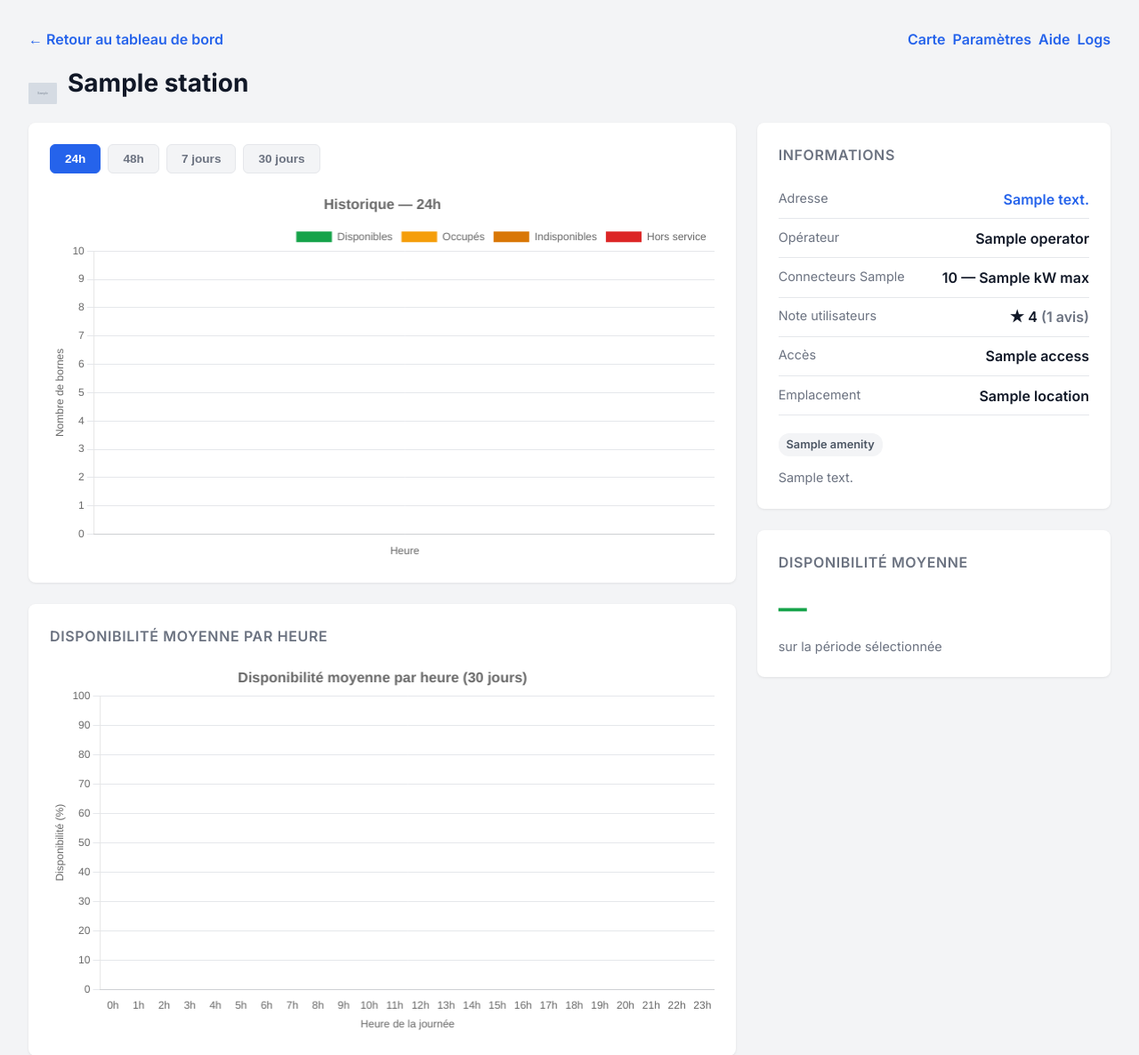
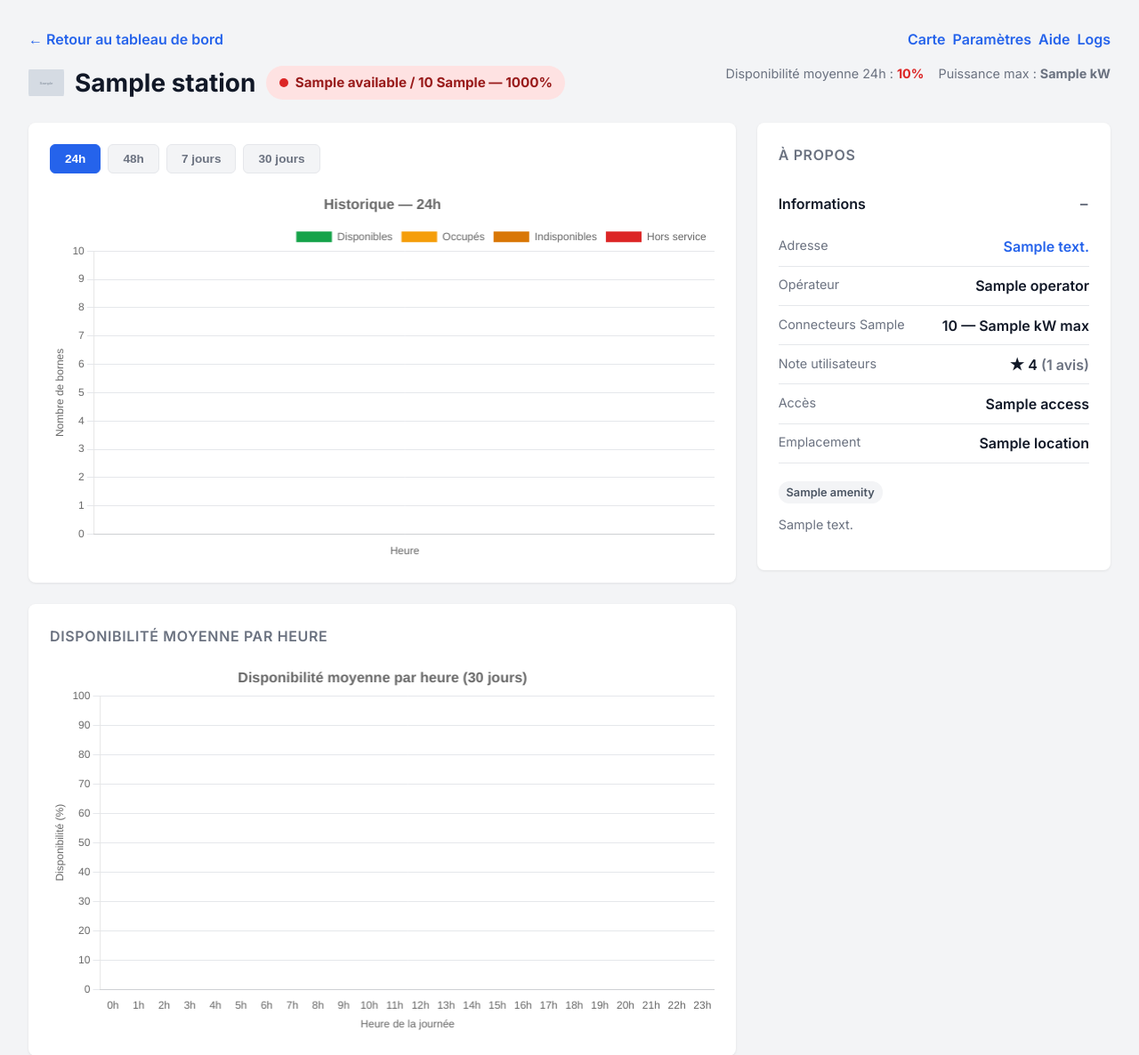
Before and after one commit to gregcab/ev-charging-monitor, a Flask app: template ev_monitor/templates/station.html in a window 1280 px wide. Shown: the top 1186 px of the page at 89% size. Run offline with Flask 3, Linux system fonts and the light colour scheme; the template is opened without the code that fills it: most values are stand-ins (such as "Sample title", 1, 10 or a date in 2020); grey boxes marked "Sample" are stand-in pictures; data that the repository does not hold is empty.

Commit message:
Refonte de la présentation : priorité à la disponibilité
- Fiche station : état actuel + détail des bornes remontés en haut.
- Métadonnées regroupées dans une carte 'À propos' avec accordéons repliés.
- Dispo moyenne 24h intégrée au header ; suppression de la carte dédiée.
- Suppression de la duplication de la note globale et de la cover image décorative.
- Tableau de bord : passage à 6 colonnes, timestamps fusionnés.
- Mini-charts réduits et bordure gauche colorée selon l'état.
- Filtres déplacés dans un modal ouvert par un bouton du header.
- Bandeau d'état remplacé par un bouton compact dans le header.
- Emojis remplacés par du texte sobre.
- Tests adaptés.

```diff
--- a/ev_monitor/templates/station.html
+++ b/ev_monitor/templates/station.html
@@ -1,58 +1,65 @@
-<!doctype html>
-<html lang="fr">
-<head>
-  <meta charset="utf-8">
-  <meta name="viewport" content="width=device-width, initial-scale=1">
-  <title>{{ station.name }} — {{ app_name }}</title>
-  <link rel="preconnect" href="https://fonts.googleapis.com">
-  <link rel="preconnect" href="https://fonts.gstatic.com" crossorigin>
-  <link href="https://fonts.googleapis.com/css2?family=Inter:wght@400;500;600;700&display=swap" rel="stylesheet">
+{% extends "base.html" %}
+
+{% block title %}{{ station.name }} — {{ app_name }}{% endblock %}
+
+{% block extra_head %}
 <script src="https://cdn.jsdelivr.net/npm/chart.js"></script>
 <style>
-    :root {
-      --bg: #f3f4f6;
-      --surface: #ffffff;
-      --text: #111827;
-      --text-secondary: #6b7280;
-      --border: #e5e7eb;
-      --accent: #2563eb;
-      --green: #16a34a;
-      --orange: #f59e0b;
-      --red: #dc2626;
-      --shadow: 0 1px 3px rgba(0,0,0,0.08);
-      --radius: 8px;
-    }
-
-    * { box-sizing: border-box; }
-    body {
-      font-family: 'Inter', system-ui, sans-serif;
-      margin: 0;
-      padding: 2rem;
-      background: var(--bg);
-      color: var(--text);
-      line-height: 1.5;
-    }
-
-    .container { max-width: 1400px; margin: 0 auto; }
-
-    .back-link {
-      display: inline-flex;
-      align-items: center;
-      gap: 0.35rem;
-      color: var(--accent);
-      text-decoration: none;
-      font-weight: 600;
+  .page-header {
+    display: flex;
+    justify-content: space-between;
+    align-items: flex-start;
+    gap: 1rem;
+    flex-wrap: wrap;
     margin-bottom: 1rem;
   }
 
-    .back-link:hover { text-decoration: underline; }
+  .station-title {
+    display: flex;
+    align-items: center;
+    gap: 0.75rem;
+    flex-wrap: wrap;
+  }
+  .station-title img {
+    height: 40px;
+    width: 40px;
+    object-fit: contain;
+    border-radius: 8px;
+  }
+  .station-title h1 { margin: 0; font-size: 1.75rem; }
 
-    h1 { font-size: 1.75rem; font-weight: 700; margin: 0 0 1.5rem; }
+  .status-pill {
+    display: inline-flex;
+    align-items: center;
+    gap: 0.5rem;
+    padding: 0.5rem 0.9rem;
+    border-radius: 20px;
+    font-weight: 700;
+    font-size: 0.95rem;
+  }
+  .status-pill-green { background: #dcfce7; color: #166534; }
+  .status-pill-orange { background: #fef3c7; color: #92400e; }
+  .status-pill-red { background: #fee2e2; color: #991b1b; }
+  .status-dot-pill {
+    width: 10px;
+    height: 10px;
+    border-radius: 50%;
+  }
+
+  .header-meta {
+    display: flex;
+    align-items: center;
+    gap: 1rem;
+    flex-wrap: wrap;
+    font-size: 0.9rem;
+    color: var(--text-secondary);
+  }
 
   .grid {
     display: grid;
     grid-template-columns: 2fr 1fr;
     gap: 1.5rem;
+    margin-top: 1.5rem;
   }
 
   .card {
@@ -62,7 +69,6 @@
     padding: 1.5rem;
     margin-bottom: 1.5rem;
   }
-
   .card h2 {
     font-size: 1rem;
     font-weight: 600;
@@ -71,6 +77,11 @@
     text-transform: uppercase;
     letter-spacing: 0.04em;
   }
+  .card-dynamic {
+    border-left: 4px solid var(--green);
+  }
+  .card-dynamic-orange { border-left-color: var(--orange); }
+  .card-dynamic-red { border-left-color: var(--red); }
 
   .range-buttons { margin-bottom: 1rem; display: flex; gap: 0.5rem; flex-wrap: wrap; }
   .range-buttons button {
@@ -98,25 +109,6 @@
     text-decoration: none;
   }
   .maps-link:hover { text-decoration: underline; }
-
-    .availability-value {
-      font-size: 2rem;
-      font-weight: 700;
-      color: var(--green);
-    }
-
-    .station-header {
-      display: flex;
-      align-items: center;
-      gap: 0.75rem;
-      flex-wrap: wrap;
-    }
-    .station-header img {
-      height: 32px;
-      width: 32px;
-      object-fit: contain;
-      border-radius: 6px;
-    }
 
   .badge-list {
     display: flex;
@@ -160,14 +152,6 @@
     white-space: pre-line;
   }
 
-    .cover-image {
-      width: 100%;
-      height: 180px;
-      object-fit: cover;
-      border-radius: var(--radius);
-      margin-bottom: 1rem;
-    }
-
   .sub-score {
     display: flex;
     justify-content: space-between;
@@ -207,6 +191,7 @@
     padding: 1rem;
     margin-bottom: 1rem;
   }
+  .station-block:last-child { margin-bottom: 0; }
   .station-block h3 {
     font-size: 0.95rem;
     margin: 0 0 0.75rem;
@@ -242,18 +227,28 @@
     padding: 0.15rem 0.4rem;
   }
 
-    .schedule-list {
-      font-size: 0.9rem;
+  details.about-section {
+    border-bottom: 1px solid var(--border);
+  }
+  details.about-section:last-child { border-bottom: none; }
+  details.about-section > summary {
+    padding: 0.85rem 0;
+    font-weight: 600;
+    cursor: pointer;
+    list-style: none;
+    display: flex;
+    justify-content: space-between;
+    align-items: center;
+  }
+  details.about-section > summary::-webkit-details-marker { display: none; }
+  details.about-section > summary::after {
+    content: "+";
+    font-size: 1.1rem;
     color: var(--text-secondary);
-      margin: 0;
-      padding-left: 1.2rem;
   }
-
-    @media (prefers-color-scheme: dark) {
-      .info-badge, .amenity-tag { background: #334155; color: #94a3b8; }
-      .pass-badge { background: #1e3a8a; color: #bfdbfe; }
-      .pass-badge.highlighted { background: #172554; color: #bfdbfe; }
-      .monitored-connector { background: #14532d; }
+  details.about-section[open] > summary::after { content: "−"; }
+  details.about-section > div {
+    padding-bottom: 1rem;
   }
 
   table { width: 100%; border-collapse: collapse; margin-top: 0.5rem; }
@@ -278,45 +273,109 @@
     .grid { grid-template-columns: 1fr; }
   }
 
-    @media (max-width: 600px) {
-      body { padding: 1rem; }
-    }
-
   @media (prefers-color-scheme: dark) {
-      :root {
-        --bg: #0f172a;
-        --surface: #1e293b;
-        --text: #f8fafc;
-        --text-secondary: #94a3b8;
-        --border: #334155;
-      }
+    .info-badge, .amenity-tag { background: #334155; color: #94a3b8; }
+    .pass-badge { background: #1e3a8a; color: #bfdbfe; }
+    .pass-badge.highlighted { background: #172554; color: #bfdbfe; }
+    .monitored-connector { background: #14532d; }
+    details.about-section > summary::after { color: #94a3b8; }
     th { background: #111827; color: #f9fafb; }
     tbody tr:hover { background: #334155; }
     .range-buttons button { background: #334155; border-color: #475569; }
     .range-buttons button:hover:not(.active) { background: #475569; }
+    .status-pill-green { background: #14532d; color: #bbf7d0; }
+    .status-pill-orange { background: #713f12; color: #fde68a; }
+    .status-pill-red { background: #7f1d1d; color: #fecaca; }
   }
 </style>
-</head>
-<body>
-  <div class="container">
-    <div style="display: flex; justify-content: space-between; align-items: center; gap: 1rem; flex-wrap: wrap; margin-bottom: 1rem;">
-      <a class="back-link" href="/" style="margin-bottom: 0;">← Retour au tableau de bord</a>
-      <div style="display: flex; gap: 0.5rem; flex-wrap: wrap;">
-        <a class="back-link" href="/carte" style="margin-bottom: 0;">Carte</a>
-        <a class="back-link" href="/parametres" style="margin-bottom: 0;">Paramètres</a>
-        <a class="back-link" href="/aide" style="margin-bottom: 0;">Aide</a>
-        <a class="back-link" href="/logs" style="margin-bottom: 0;">Logs</a>
+{% endblock %}
+
+{% block header %}{% endblock %}
+
+{% block content %}
+<div class="page-nav">
+  <a class="back-link" href="/">← Retour au tableau de bord</a>
+  <div class="page-nav-links">
+    <a class="back-link" href="/carte">Carte</a>
+    <a class="back-link" href="/parametres">Paramètres</a>
+    <a class="back-link" href="/aide">Aide</a>
+    <a class="back-link" href="/logs">Logs</a>
   </div>
 </div>
-    <div class="station-header">
+
+<div class="page-header">
+  <div class="station-title">
     {% if station.operator_logo_url %}
     <img src="{{ station.operator_logo_url }}" alt="{{ station.operator or '' }}" loading="lazy">
     {% endif %}
     <h1>{{ station.name }}</h1>
+    {% if station.latest %}
+      {% set avail = station.latest.available %}
+      {% set total = station.latest.total %}
+      {% set occupied = station.latest.occupied %}
+      {% set ratio = (avail / total * 100) | int if total > 0 else 0 %}
+      {% set pill_class = 'status-pill-green' if avail > 0 else ('status-pill-orange' if occupied > 0 else 'status-pill-red') %}
+      {% set dot_class = 'dot-green' if avail > 0 else ('dot-orange' if occupied > 0 else 'dot-red') %}
+      <span class="status-pill {{ pill_class }}">
+        <span class="status-dot-pill {{ dot_class }}"></span>
+        {{ avail }} / {{ total }} {{ station.connector_type | connector_label }} — {{ ratio }}%
+      </span>
+    {% endif %}
+  </div>
+  <div class="header-meta">
+    {% if avg_availability_pct is not none %}
+    <span>Disponibilité moyenne 24h :
+      <strong class="{{ 'text-green' if avg_availability_pct >= 70 else ('text-orange' if avg_availability_pct >= 30 else 'text-red') }}">
+        {{ avg_availability_pct }}%
+      </strong>
+    </span>
+    {% endif %}
+    {% if station.max_power %}
+    <span>Puissance max : <strong>{{ station.max_power }} kW</strong></span>
+    {% endif %}
+  </div>
 </div>
 
-    {% if show_station_details and station.cover_url %}
-    <img src="{{ station.cover_url }}" alt="{{ station.name }}" class="cover-image" loading="lazy">
+{% if show_station_details and station_detail and station_detail.stations %}
+{% set avail = station.latest.available | default(0) %}
+{% set occupied = station.latest.occupied | default(0) %}
+{% set dyn_class = 'card-dynamic-orange' if avail == 0 and occupied > 0 else ('card-dynamic-red' if avail == 0 else '') %}
+<div class="card card-dynamic {{ dyn_class }}">
+  <h2>Bornes</h2>
+  {% for s in station_detail.stations %}
+  <div class="station-block">
+    <h3>Borne {{ s.id }}{% if s.label %} — {{ s.label }}{% endif %}</h3>
+    <div class="connector-row" style="font-weight: 600; font-size: 0.8rem; color: var(--text-secondary); text-transform: uppercase;">
+      <span>Connecteur</span>
+      <span>Puissance</span>
+      <span>État</span>
+      <span>Options</span>
+    </div>
+    {% for c in s.connectors %}
+    <div class="connector-row{% if c.is_monitored %} monitored-connector{% endif %}">
+      <div>
+        <div class="type">{{ c.type | connector_label }}</div>
+        <div class="specs">{{ c.current_type or '—' }}{% if c.evse_id %} · EVSE {{ c.evse_id }}{% endif %}</div>
+      </div>
+      <div class="specs">
+        {% if c.power %}{{ c.power }} kW{% else %}—{% endif %}
+        {% if c.voltage or c.intensity %}<br>{{ c.voltage or '—' }} V / {{ c.intensity or '—' }} A{% endif %}
+      </div>
+      <div>
+        <span class="state-dot state-{{ c.state }}"></span>
+        {{ c.raw_state or 'Inconnu' }}
+      </div>
+      <div class="specs">
+        {% if c.is_bookable %}Réservable{% endif %}
+        {% if c.is_remote_charge_compatible %}· Démarrage distant{% endif %}
+        {% if c.is_auto_charge_compatible %}· Auto{% endif %}
+        {% if c.is_plug_and_charge_compatible %}· P&C{% endif %}
+      </div>
+    </div>
+    {% endfor %}
+  </div>
+  {% endfor %}
+</div>
 {% endif %}
 
 <div class="grid">
@@ -344,7 +403,7 @@
 
     <div class="card">
       <h2>Dernières mesures</h2>
-          <div style="overflow-x: auto;">
+      <div class="table-wrap">
         <table>
           <thead>
             <tr>
@@ -365,7 +424,11 @@
 
   <div>
     <div class="card">
-          <h2>Informations</h2>
+      <h2>À propos</h2>
+
+      <details class="about-section" open>
+        <summary>Informations</summary>
+        <div>
           <div class="info-row">
             <span class="label">Adresse</span>
             <span class="value">
@@ -406,11 +469,11 @@
           {% endif %}
 
           <div class="badge-list">
-            {% if station.always_open %}<span class="info-badge">🕐 Ouvert 24h/24</span>{% endif %}
-            {% if station.is_free %}<span class="info-badge">🆓 Gratuit</span>{% endif %}
-            {% if station.parking_free %}<span class="info-badge">🅿️ Parking gratuit</span>{% endif %}
-            {% if station.indoor %}<span class="info-badge">🏠 Intérieur</span>{% endif %}
-            {% if station.is_tesla %}<span class="info-badge">🚗 Tesla</span>{% endif %}
+            {% if station.always_open %}<span class="info-badge">Ouvert 24h/24</span>{% endif %}
+            {% if station.is_free %}<span class="info-badge">Gratuit</span>{% endif %}
+            {% if station.parking_free %}<span class="info-badge">Parking gratuit</span>{% endif %}
+            {% if station.indoor %}<span class="info-badge">Intérieur</span>{% endif %}
+            {% if station.is_tesla %}<span class="info-badge">Tesla</span>{% endif %}
           </div>
 
           {% if station.amenities %}
@@ -425,17 +488,13 @@
           <div class="description">{{ station.description }}</div>
           {% endif %}
         </div>
-
-        <div class="card">
-          <h2>Disponibilité moyenne</h2>
-          <div class="availability-value" id="avgAvailability">—</div>
-          <p class="text-secondary" style="margin: 0.5rem 0 0; font-size: 0.9rem;">sur la période sélectionnée</p>
-        </div>
+      </details>
 
       {% if show_station_details %}
       {% if station.owner_name or station.owner_website %}
-        <div class="card">
-          <h2>Propriétaire</h2>
+      <details class="about-section">
+        <summary>Propriétaire</summary>
+        <div>
           <div class="info-row">
             <span class="label">Nom</span>
             <span class="value">{{ station.owner_name or '—' }}</span>
@@ -447,11 +506,13 @@
           </div>
           {% endif %}
         </div>
+      </details>
       {% endif %}
 
       {% if station.authentication_methods or station.passes %}
-        <div class="card">
-          <h2>Paiement</h2>
+      <details class="about-section">
+        <summary>Paiement</summary>
+        <div>
           {% if station.authentication_methods %}
           <p class="text-secondary" style="font-size: 0.85rem; margin: 0 0 0.5rem;">Méthodes d'authentification</p>
           <div class="auth-list">
@@ -472,28 +533,26 @@
           <p class="text-secondary" style="font-size: 0.85rem; margin-top: 0.75rem;">Vérifiez les tarifs sur place ou sur le site de l'opérateur.</p>
           {% endif %}
         </div>
+      </details>
       {% endif %}
 
       {% if station.schedules %}
-        <div class="card">
-          <h2>Horaires</h2>
-          <ul class="schedule-list">
+      <details class="about-section">
+        <summary>Horaires</summary>
+        <div>
+          <ul style="margin: 0; padding-left: 1.2rem; font-size: 0.9rem; color: var(--text-secondary);">
             {% for schedule in station.schedules %}
             <li>{{ schedule }}</li>
             {% endfor %}
           </ul>
         </div>
+      </details>
       {% endif %}
 
       {% if station.statistic %}
-        <div class="card">
-          <h2>Notes et avis</h2>
-          {% if station.rating is not none %}
-          <div class="info-row">
-            <span class="label">Note globale</span>
-            <span class="value">★ {{ station.rating }}{% if station.rating_count %} <span class="text-secondary">({{ station.rating_count }} avis)</span>{% endif %}</span>
-          </div>
-          {% endif %}
+      <details class="about-section">
+        <summary>Avis et statistiques</summary>
+        <div>
           {% if station.statistic.checkins_count is not none %}
           <div class="info-row">
             <span class="label">Check-ins</span>
@@ -509,71 +568,33 @@
           {% if station.statistic.material_note_average is not none %}
           <div class="sub-score">
             <span class="label">Matériel</span>
-            <span class="value">{{ station.statistic.material_note_average }}</span>
+            <span class="value">{{ station.statistic.material_note_average }} / 5</span>
           </div>
           {% endif %}
           {% if station.statistic.price_note_average is not none %}
           <div class="sub-score">
             <span class="label">Prix</span>
-            <span class="value">{{ station.statistic.price_note_average }}</span>
+            <span class="value">{{ station.statistic.price_note_average }} / 5</span>
           </div>
           {% endif %}
           {% if station.statistic.location_note_average is not none %}
           <div class="sub-score">
             <span class="label">Emplacement</span>
-            <span class="value">{{ station.statistic.location_note_average }}</span>
+            <span class="value">{{ station.statistic.location_note_average }} / 5</span>
           </div>
           {% endif %}
           {% if station.statistic.security_note_average is not none %}
           <div class="sub-score">
             <span class="label">Sécurité</span>
-            <span class="value">{{ station.statistic.security_note_average }}</span>
+            <span class="value">{{ station.statistic.security_note_average }} / 5</span>
           </div>
           {% endif %}
         </div>
+      </details>
       {% endif %}
       {% endif %}
     </div>
   </div>
-
-    {% if show_station_details and station_detail and station_detail.stations %}
-    <div class="card">
-      <h2>Détail des bornes</h2>
-      {% for s in station_detail.stations %}
-      <div class="station-block">
-        <h3>Borne {{ s.id }}{% if s.label %} — {{ s.label }}{% endif %}</h3>
-        <div class="connector-row" style="font-weight: 600; font-size: 0.8rem; color: var(--text-secondary); text-transform: uppercase;">
-          <span>Connecteur</span>
-          <span>Puissance</span>
-          <span>État</span>
-          <span>Options</span>
-        </div>
-        {% for c in s.connectors %}
-        <div class="connector-row{% if c.is_monitored %} monitored-connector{% endif %}">
-          <div>
-            <div class="type">{{ c.type | connector_label }}</div>
-            <div class="specs">{{ c.current_type or '—' }}{% if c.evse_id %} · EVSE {{ c.evse_id }}{% endif %}</div>
-          </div>
-          <div class="specs">
-            {% if c.power %}{{ c.power }} kW{% else %}—{% endif %}
-            {% if c.voltage or c.intensity %}<br>{{ c.voltage or '—' }} V / {{ c.intensity or '—' }} A{% endif %}
-          </div>
-          <div>
-            <span class="state-dot state-{{ c.state }}"></span>
-            {{ c.raw_state or 'Inconnu' }}
-          </div>
-          <div class="specs">
-            {% if c.is_bookable %}Réservable{% endif %}
-            {% if c.is_remote_charge_compatible %}· Démarrage distant{% endif %}
-            {% if c.is_auto_charge_compatible %}· Auto{% endif %}
-            {% if c.is_plug_and_charge_compatible %}· P&C{% endif %}
-          </div>
-        </div>
-        {% endfor %}
-      </div>
-      {% endfor %}
-    </div>
-    {% endif %}
 </div>
 
 <script>
@@ -690,18 +711,6 @@
     });
   }
 
-    function updateAvgAvailability(data) {
-      const avgEl = document.getElementById('avgAvailability');
-      if (!data.length) {
-        avgEl.textContent = '—';
-        return;
-      }
-      const avg = data.reduce((sum, row) => sum + row.available, 0) / data.length;
-      const pct = totalSlots ? Math.round((avg / totalSlots) * 100) : 0;
-      avgEl.textContent = pct + '%';
-      avgEl.className = 'availability-value ' + (pct >= 70 ? 'text-green' : pct >= 30 ? 'text-orange' : 'text-red');
-    }
-
   function renderHourlyChart(data) {
     const ctx = document.getElementById('hourlyChart').getContext('2d');
     const labels = data.hours.map(h => h + 'h');
@@ -755,7 +764,6 @@
       .then(data => {
         renderChart(data, hours);
         renderTable(data);
-          updateAvgAvailability(data);
       });
   }
 
@@ -773,7 +781,6 @@
     const days = data.days;
     const hours = data.hours;
 
-      // Transformer la matrice en datasets : une barre empilée par jour
     const datasets = matrix.map((dayValues, dayIndex) => ({
       label: days[dayIndex],
       data: dayValues.map(v => v === null ? 0 : v),
@@ -826,5 +833,4 @@
     .then(r => r.json())
     .then(data => renderHeatmap(data));
 </script>
-</body>
-</html>
+{% endblock %}
```
Also changed, not shown: ev_monitor/dashboard.py (+16 -0 lines), ev_monitor/templates/index.html (+60 -64 lines), tests/test_dashboard_render.py (+9 -10 lines). Lines whose indentation alone changed are shown as unchanged.
